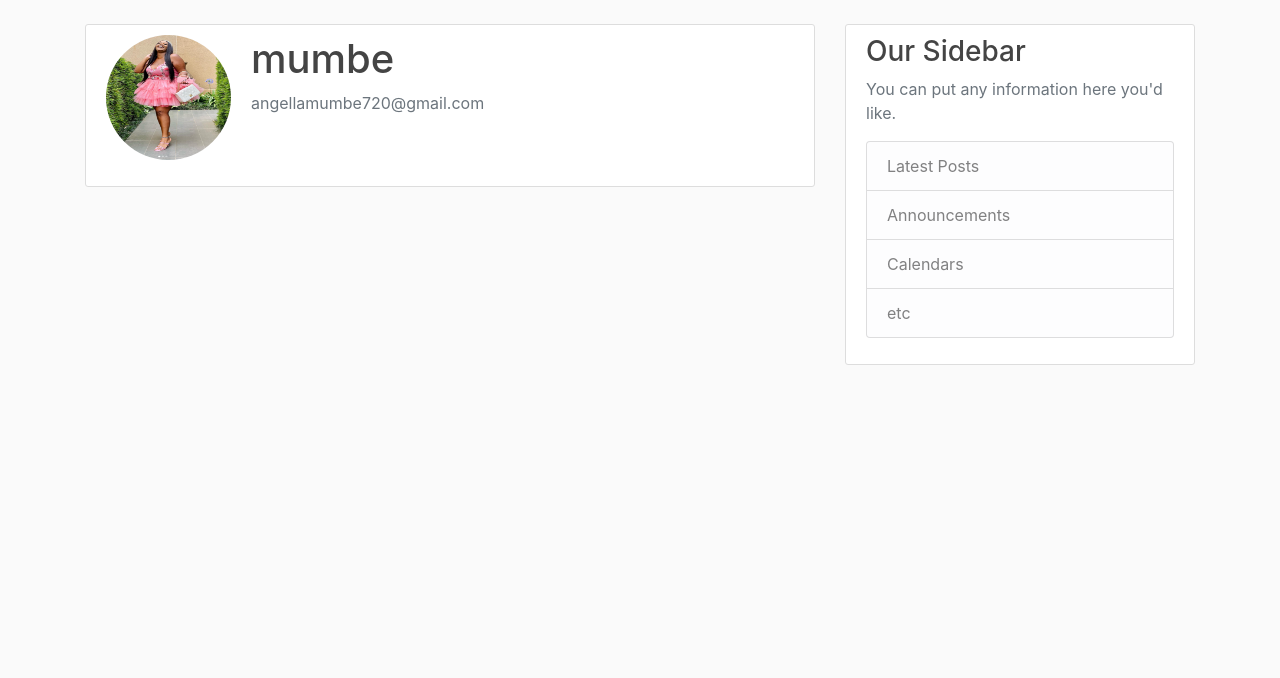
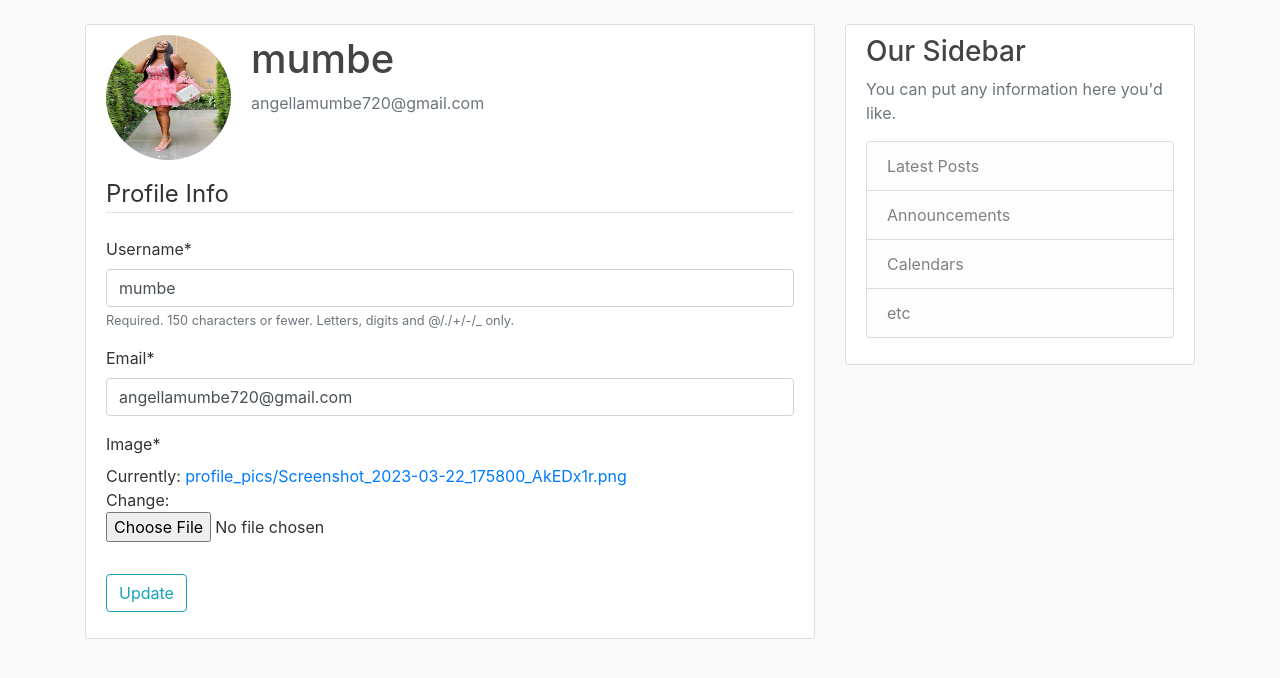
Before and after one commit to amumbe/Blog, a Django app: page /profile/ in a window 1280 px wide. Shown: the part 56-734 px from the top of the page. Run offline with Django 4.2, Linux system fonts and the light colour scheme; a user stored in the database is signed in; data comes from the database, SQL or seed files in the repository; both versions use the stored data as it was after the commit; some libraries are stand-ins or nearby versions.

Commit message:
finshed on profile

```diff
--- a/blogApp/templates/blogApp/home.html
+++ b/blogApp/templates/blogApp/home.html
@@ -1,5 +1,7 @@
-{% extends 'blogApp/base.html' %} {%block content%} {% for post in posts %}
+{% extends "blogApp/base.html" %} {% block content %} {% for post in posts %}
 <article class="media content-section">
+  <img class="rounded-circle article-img" src="{{ post.author.profile.image.url }}">
+
   <div class="media-body">
     <div class="article-metadata">
       <a class="mr-2" href="#">{{ post.author }}</a>
@@ -9,4 +11,4 @@
     <p class="article-content">{{ post.content }}</p>
   </div>
 </article>
-{% endfor %} {% endblock content%}
+{% endfor %} {% endblock content %}
--- a/users/forms.py
+++ b/users/forms.py
@@ -1,6 +1,7 @@
 from django import forms
 from django.contrib.auth.models import User
 from django.contrib.auth.forms import UserCreationForm
+from .models import Profile
 
 
 class UserRegisterForm(UserCreationForm):
@@ -9,3 +10,17 @@ class UserRegisterForm(UserCreationForm):
     class Meta:
         model = User
         fields = ["username", "email", "password1", "password2"]
+
+
+class UserUpdateForm(forms.ModelForm):
+    email = forms.EmailField()
+
+    class Meta:
+        model = User
+        fields = ["username", "email"]
+
+
+class ProfileUpdateForm(forms.ModelForm):
+    class Meta:
+        model = Profile
+        fields = ["image"]
--- a/users/models.py
+++ b/users/models.py
@@ -1,10 +1,21 @@
 from django.db import models
 from django.contrib.auth.models import User
+from PIL import Image
 
 
 class Profile(models.Model):
     user = models.OneToOneField(User, on_delete=models.CASCADE)
-    image = models.ImageField(default="default.jpg", upload_to="profile_pics")
+    image = models.ImageField(default="default.png", upload_to="profile_pics")
 
     def __str__(self):
         return f"{self.user.username} Profile"
+
+    def save(self):
+        super().save()
+
+        img = Image.open(self.image.path)
+
+        if img.height > 300 or img.width > 300:
+            output_size = (300, 300)
+            img.thumbnail(output_size)
+            img.save(self.image.path)
--- a/users/templates/users/profile.html
+++ b/users/templates/users/profile.html
@@ -9,5 +9,20 @@
          <p class="text-secondary">{{ user.email }} </p>
       </div>
    </div>
+
+   <form method="POST" enctype="multipart/form-data">
+      {% csrf_token %}
+      <fieldset class="form-group">
+        <legend class="border-bottom mb-4">Profile Info</legend>
+
+        {{ u_form|crispy }}
+        {{ p_form|crispy }}
+      </fieldset>
+
+      <div class="form-group">
+        <button class="btn btn-outline-info" type="submit">Update</button>
+      </div>
+    </form>
+
 </div>
 {% endblock content %}
--- a/users/views.py
+++ b/users/views.py
@@ -1,6 +1,7 @@
 from django.shortcuts import render, redirect
 from django.contrib import messages
-from .forms import UserRegisterForm
+from django.contrib.auth.decorators import login_required
+from .forms import UserRegisterForm, UserUpdateForm, ProfileUpdateForm
 
 
 def register(request):
@@ -19,5 +20,26 @@ def register(request):
     return render(request, "users/register.html", {"form": form})
 
 
+@login_required
 def profile(request):
-    return render(request, "users/profile.html")
+    if request.method == "POST":
+        u_form = UserUpdateForm(request.POST, instance=request.user)
+        p_form = ProfileUpdateForm(
+            request.POST, request.FILES, instance=request.user.profile
+        )
+
+        if u_form.is_valid() and p_form.is_valid():
+            u_form.save()
+            p_form.save()
+            messages.success(
+                request, f"Your account has been updated!"
+            )
+            return redirect("profile")
+
+    else:
+        u_form = UserUpdateForm(instance=request.user)
+        p_form = ProfileUpdateForm(instance=request.user.profile)
+
+    context = {"u_form": u_form, "p_form": p_form}
+
+    return render(request, "users/profile.html", context)
```
Also changed, not shown: users/apps.py (+5 -2 lines), users/signals.py (added, +15 -0 lines), db.sqlite3, media/default.png (added), media/profile_pics/Screenshot_2023-03-22_175800_AkEDx1r.png (added), media/profile_pics/Screenshot_2023-03-22_175800_Q2mE8cM.png (added), media/profile_pics/Untitled_1.png (added), users/migrations/0001_initial.py.
